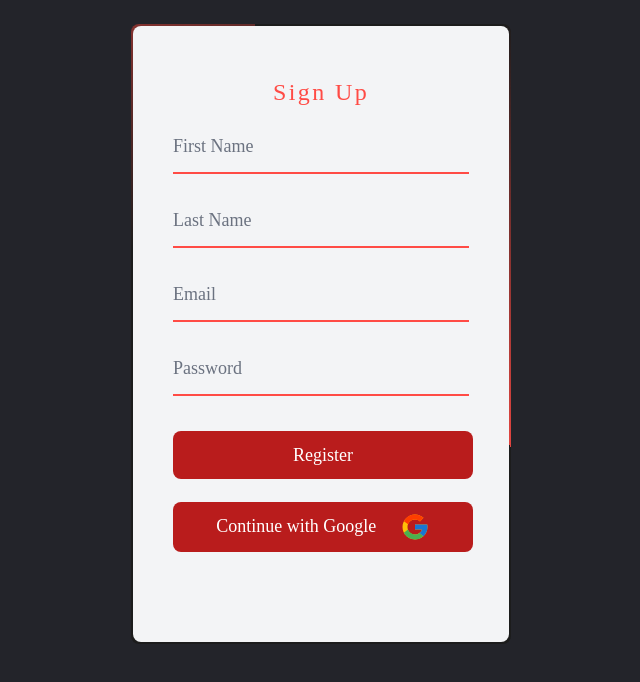
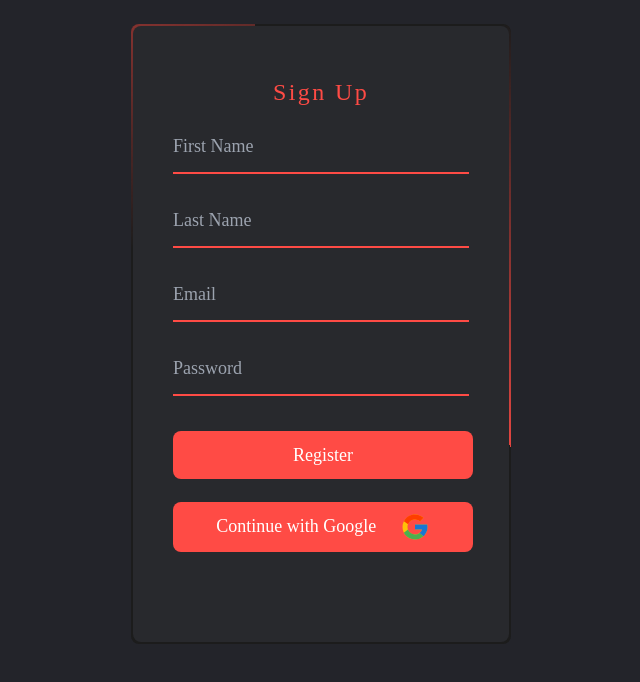
Before and after one commit to karamanburak/movie-app, a React (Create React App) app: page / in a window 1280 px wide. Shown: the top 682 px of the page, without its empty margins (319-959 px from the left). Built offline with nearby package versions, Linux system fonts and the light colour scheme.

Commit message:
Add dark mode

```diff
--- a/public/index.html
+++ b/public/index.html
@@ -1,5 +1,5 @@
 <!DOCTYPE html>
-<html lang="en">
+<html class="dark" lang="en">
   <head>
     <meta charset="utf-8" />
     <link rel="icon" href="%PUBLIC_URL%/favicon.ico" />
--- a/tailwind.config.js
+++ b/tailwind.config.js
@@ -23,4 +23,5 @@ module.exports = {
   //   plugins: [
   //     require('flowbite/plugin')
   // ]
+  darkMode: 'selector',
 };
```
